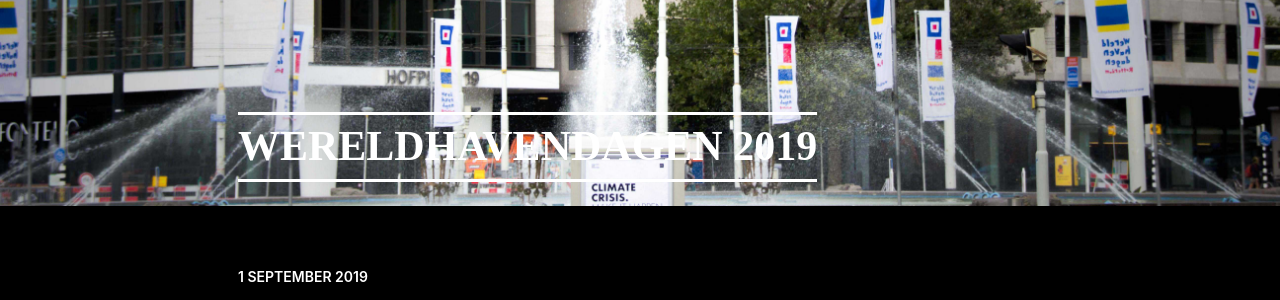
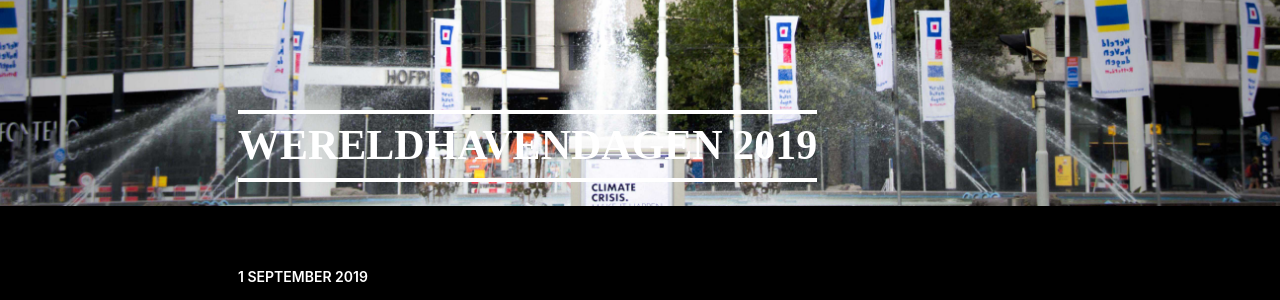
Before and after one commit to norealdirection/norealdirection.github.io, a Jekyll site: the page built from _posts/2019-09-01-WHD2019.markdown, in a window 1280 px wide. Shown: the part 394-694 px from the top of the page. Built offline with Jekyll 4.4.1, drawn with Linux system fonts in a browser that asks for light colours.

Commit message:
Update _layout.scss

```diff
--- a/_sass/minima/_layout.scss
+++ b/_sass/minima/_layout.scss
@@ -537,8 +537,8 @@ a.post-link {
 
 	// top and bottom strokes
 	padding: #{$futura-font-size/4} 0;
-	border-top: 3px $white-color solid;
-	border-bottom: 3px $white-color solid;
+	border-top: 4px $white-color solid;
+	border-bottom: 4px $white-color solid;
 
 	@include	relative-font-size(2.625);
 	// letter-spacing: -1px;
```
